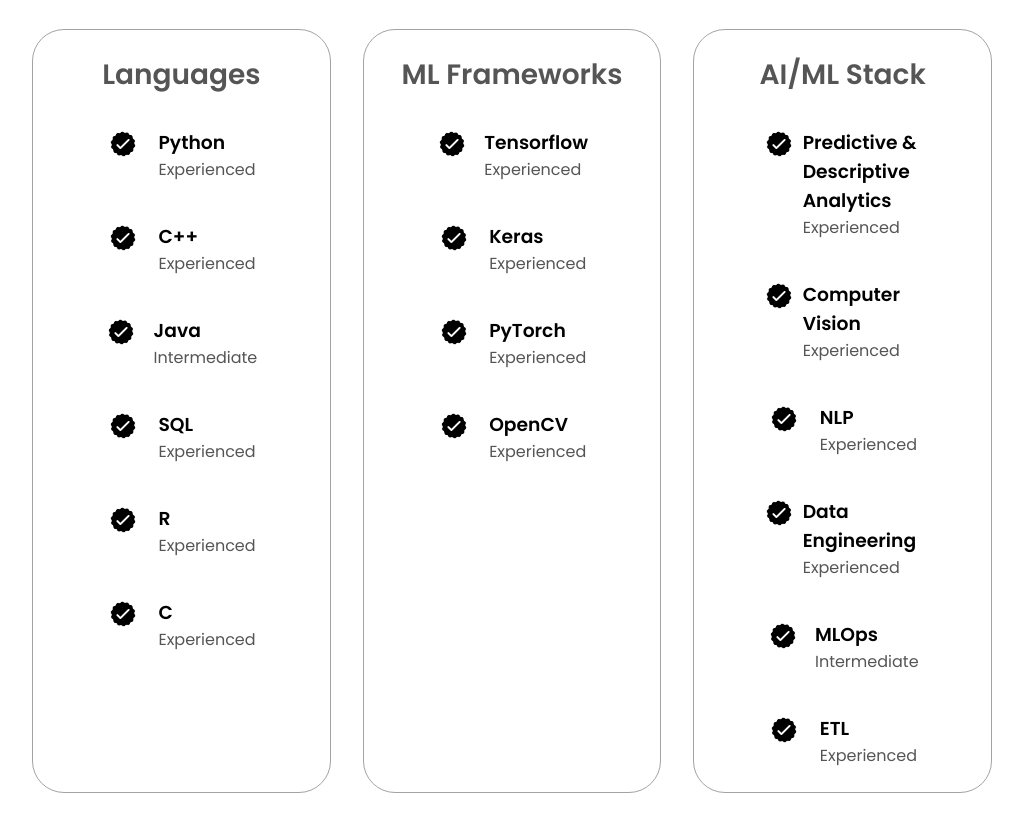
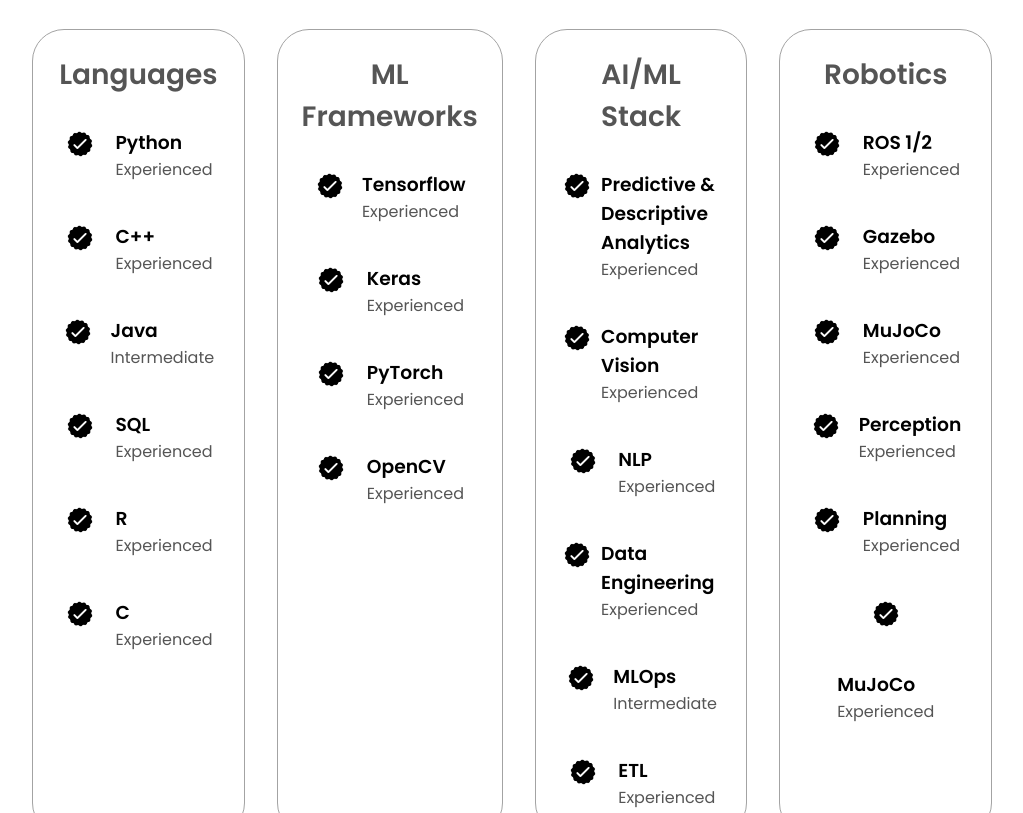
Before and after one commit to apal9569/apal9569.github.io, a plain HTML site: page index.html in a window 1280 px wide. Shown: the part 1816-2629 px from the top of the page, without its empty margins (128-1151 px from the left). Drawn offline with Linux system fonts and the light colour scheme.

Commit message:
Update index.html

```diff
--- a/index.html
+++ b/index.html
@@ -48,7 +48,7 @@
         <div class="btn-container">
           <button
             class="btn btn-color-2"
-            onclick="window.open('./assets/AnkitP_Resume.pdf')"
+            onclick="window.open('./assets/Ankit_Pal_Resume_CV.pdf')"
           >
             Download CV
           </button>
@@ -329,6 +329,78 @@
               </div>
             </div>
             <div class="details-container">
+              <h2 class="experience-sub-title">Robotics</h2>
+              <div class="article-container">
+                <article>
+                  <img
+                    src="./assets/checkmark.png"
+                    alt="Experience icon"
+                    class="icon"
+                  />
+                  <div>
+                    <h3>ROS 1/2</h3>
+                    <p>Experienced</p>
+                  </div>
+                </article>
+                <article>
+                  <img
+                    src="./assets/checkmark.png"
+                    alt="Experience icon"
+                    class="icon"
+                  />
+                  <div>
+                    <h3>Gazebo</h3>
+                    <p>Experienced</p>
+                  </div>
+                </article>
+                <article>
+                  <img
+                    src="./assets/checkmark.png"
+                    alt="Experience icon"
+                    class="icon"
+                  />
+                  <div>
+                    <h3>MuJoCo</h3>
+                    <p>Experienced</p>
+                  </div>
+                </article>
+                <article>
+                  <img
+                    src="./assets/checkmark.png"
+                    alt="Experience icon"
+                    class="icon"
+                  />
+                  <div>
+                    <h3>Perception</h3>
+                    <p>Experienced</p>
+                  </div>
+                </article>
+                <article>
+                  <article>
+                    <img
+                      src="./assets/checkmark.png"
+                      alt="Experience icon"
+                      class="icon"
+                    />
+                    <div>
+                      <h3>Planning</h3>
+                      <p>Experienced</p>
+                    </div>
+                  </article>
+                </article>
+                  <img
+                    src="./assets/checkmark.png"
+                    alt="Experience icon"
+                    class="icon"
+                  />
+                  <div>
+                    <h3>MuJoCo</h3>
+                    <p>Experienced</p>
+                  </div>
+                </article>
+              </div>
+            </div>
+            <div class="details-container">
               <h2 class="experience-sub-title">Applications/Tools</h2>
               <div class="article-container">
                 <article>
@@ -525,7 +597,7 @@
             alt="LinkedIn icon"
             class="icon contact-icon"
           />
-          <p><a href="https://www.linkedin.com/in/adityasahuvns/">LinkedIn</a></p>
+          <p><a href="https://www.linkedin.com/in/apal9569/">LinkedIn</a></p>
         </div>
       </div>
     </section>
@@ -540,7 +612,7 @@
           </ul>
         </div>
       </nav>
-      <p>Copyright &#169; 2025 Ankit Pal. All Rights Reserved.</p>
+      <p>Copyright &#169; 2023 Ankit Pal. All Rights Reserved.</p>
     </footer>
     <script src="script.js"></script>
   </body>
```
